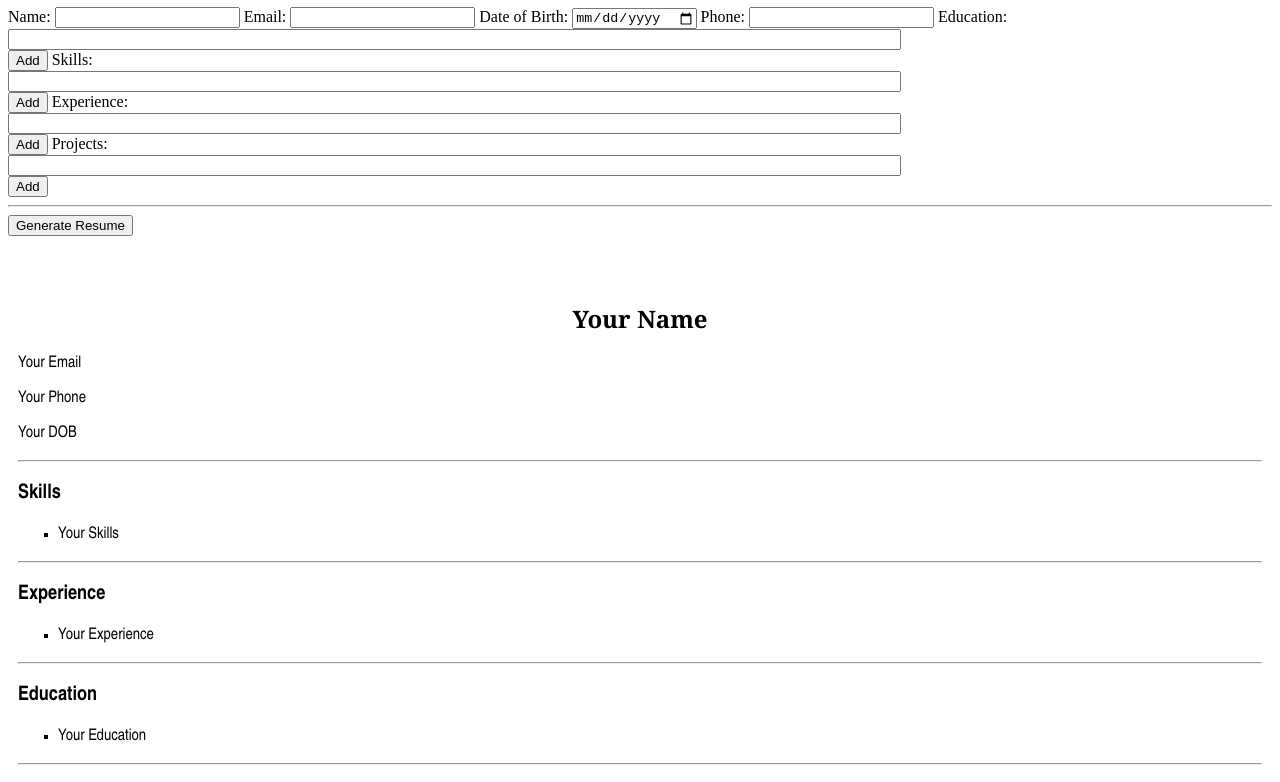
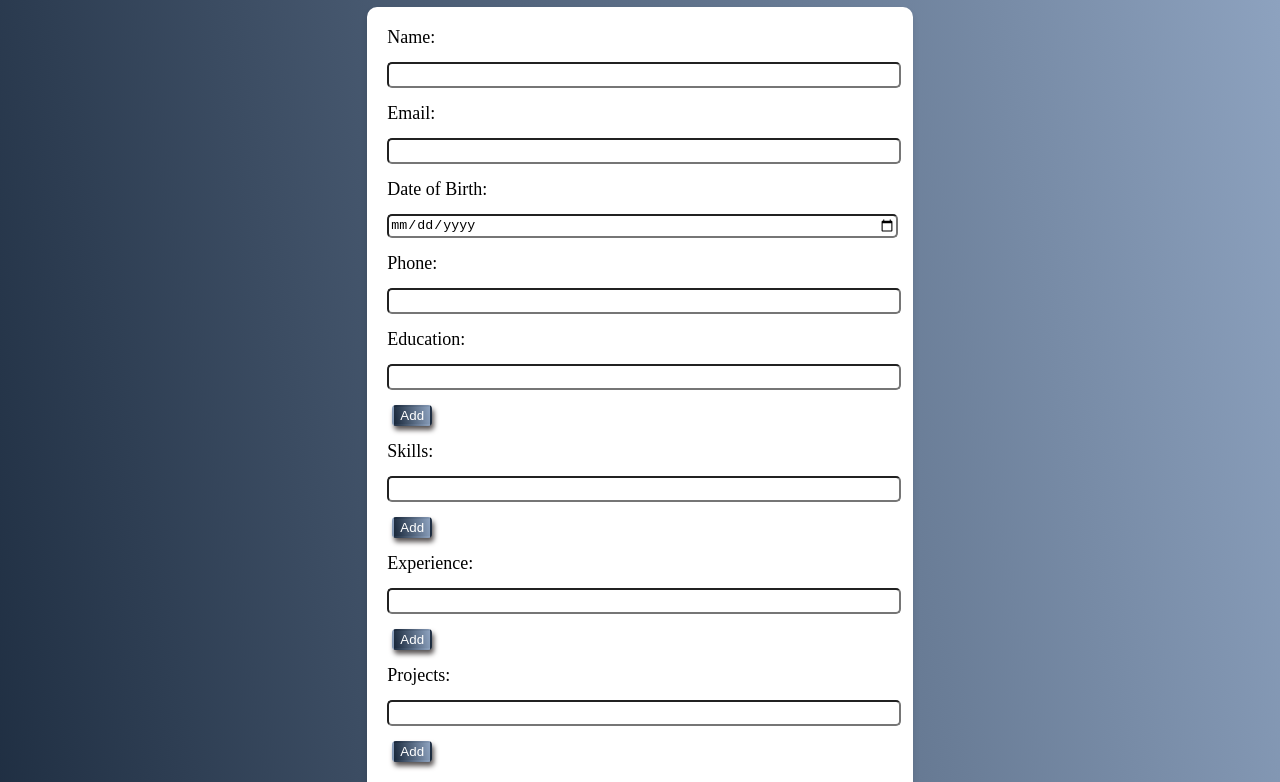
Before and after one commit to VenkataLokeshVemuri/Resume-Generator, a plain HTML site: page Resumegenerator/index.html in a window 1280 px wide. Shown: the part 73-855 px from the top of the page. Drawn offline with Linux system fonts and the light colour scheme.

Commit message:
Added styling part

```diff
--- a/Resumegenerator/index.html
+++ b/Resumegenerator/index.html
@@ -7,10 +7,11 @@
     <link rel="stylesheet" href="styles.css">
 </head>
 <body>
-    <div class="container">
-        <h1>Resume Generator</h1>
+
+    <h1>Welcome!!</h1>
     <div class="form-container">
-            <form id="resumeForm">
+
+
             <label for="name">Name:</label>
             <input type="text" id="name" name="name" oninput="updateResume()" required>
 
@@ -26,7 +27,7 @@
             <label for="Education">Education:</label>
             <div id="education-container" class="education-container">
                 <div class="education-input">
-                        <input style="width: 70%; margin-right: 10px;" type="text" id="Education" name="Education" oninput="updateResume()" required>
+                    <input  type="text" id="Education" name="Education" oninput="updateResume()" required>
                 </div>
             </div>
             <button type="button" id="addEducationBtn">Add</button>
@@ -34,7 +35,7 @@
             <label for="skills">Skills:</label>
             <div id="skills-container" class="skills-container">
                 <div class="skills-input">
-                        <input style="width: 70%; margin-right: 10px;" type="text" id="skills" name="skills" oninput="updateResume()" required>
+                    <input type="text" id="skills" name="skills" oninput="updateResume()" required>
                 </div>
             </div>
             <button type="button" id="addSkillsBtn">Add</button>
@@ -42,7 +43,7 @@
             <label for="experience">Experience:</label>
             <div id="experience-container" class="experience-container">
                 <div class="experience-input">
-                        <input style="width: 70%; margin-right: 10px;" type="text" id="experience" name="experience" oninput="updateResume()" required>
+                    <input type="text" id="experience" name="experience" oninput="updateResume()" required>
                 </div>
             </div>
             <button type="button" id="addExperienceBtn">Add</button>
@@ -50,45 +51,16 @@
             <label for="projects">Projects:</label>
             <div id="projects-container" class="projects-container">
                 <div class="projects-input">
-                        <input style="width: 70%; margin-right: 10px;" type="text" id="projects" name="projects" oninput="updateResume()" required>
+                    <input type="text" id="projects" name="projects" oninput="updateResume()" required>
                 </div>
             </div>
             <button type="button" id="addProjectsBtn">Add</button>
 
             <hr>
             <button type="button" id="generateResumeBtn">Generate Resume</button>
-            </form>
+
     </div>
-<br><br>
-        <div class="resume-preview" id="resumePreview">
-            <h2 id="previewName">Your Name</h2>
-            <div class="info">
-                <p id="previewEmail">Your Email</p>
-                <p id="previewPhone">Your Phone</p>
-                <p id="previewdob">Your DOB</p>
-            </div>
-            <hr>
-            <h3>Skills</h3>
-            <ul id="previewSkills">
-                <li>Your Skills</li>
-            </ul>
-            <hr>
-            <h3>Experience</h3>
-            <ul id="previewExperience">
-                <li>Your Experience</li>
-            </ul>
-            <hr>
-            <h3>Education</h3>
-            <ul id="previewEducation">
-                <li>Your Education</li>
-            </ul>
-            <hr>
-            <h3>Projects</h3>
-            <ul id="previewProjects">
-                <li>Your Projects</li>
-            </ul>
-        </div>
-    </div>
+    <br>
 
     <script src="https://cdnjs.cloudflare.com/ajax/libs/html2pdf.js/0.10.1/html2pdf.bundle.min.js"
     integrity="sha512-GsLlZN/3F2ErC5ifS5QtgpiJtWd43JWSuIgh7mbzZ8zBps+dvLusV+eNQATqgA/HdeKFVgA5v3S/cIrLF7QnIg=="
--- a/Resumegenerator/script.js
+++ b/Resumegenerator/script.js
@@ -34,7 +34,7 @@ function addInputBox(containerId) {
     newInput.classList.add(`${containerId}-input`);
     const input = document.createElement('input');
     input.type = 'text';
-    input.style.width = '70%';
+    input.style.width = '100%';
     input.style.marginRight = '10px';
     input.oninput = updateResume;
     newInput.appendChild(input);
@@ -43,13 +43,50 @@ function addInputBox(containerId) {
 
 function generatePDF() {
     const resumeContent = document.getElementById('resumePreview');
-    console.log(resumeContent.innerHTML); // Debugging: Check if content is being captured
+    console.log(resumeContent.innerHTML);
 
-    // Generate the PDF
+
     html2pdf().from(resumeContent).save();
 }
 
+function createResumePreview() {
+    const resumePreview = document.createElement('div');
+    resumePreview.className = 'resume-preview';
+    resumePreview.id = 'resumePreview';
+    resumePreview.innerHTML = `
+        <h2 id="previewName">Your Name</h2>
+        <div class="info">
+            <p id="previewEmail">Your Email</p>
+            <p id="previewPhone">Your Phone</p>
+            <p id="previewdob">Your DOB</p>
+        </div>
+        <hr>
+        <h3>Skills</h3>
+        <ul id="previewSkills">
+            <li>Your Skills</li>
+        </ul>
+        <hr>
+        <h3>Experience</h3>
+        <ul id="previewExperience">
+            <li>Your Experience</li>
+        </ul>
+        <hr>
+        <h3>Education</h3>
+        <ul id="previewEducation">
+            <li>Your Education</li>
+        </ul>
+        <hr>
+        <h3>Projects</h3>
+        <ul id="previewProjects">
+            <li>Your Projects</li>
+        </ul>
+    `;
+    document.body.appendChild(resumePreview);
+}
+
 document.addEventListener('DOMContentLoaded', () => {
+    createResumePreview();
+
     const generateButton = document.getElementById('generateResumeBtn');
     generateButton.addEventListener('click', generatePDF);
 
--- a/Resumegenerator/styles.css
+++ b/Resumegenerator/styles.css
@@ -1,10 +1,71 @@
-.resume-preview{
-  font-family:Arial Narrow, sans-serif;
+body{
+  background-image: linear-gradient(80deg,rgb(23, 38, 57), rgb(142, 163, 192));
+}
+ h1{
+  color: white;
+}
+
+.info{
+  display: flex;
+  justify-content: space-between;
+  margin-bottom: 0px;
+}
+.form-container {
+  display: flex;
+  flex-direction: column;
+  gap: 10px;
+  font-size: 18px;
+  margin: 0px auto;
+  width: 40%;
+  max-width: 1200px;
+  background: #fff;
+  padding: 20px;
+  border-radius: 10px;
+  box-shadow: 0 4px 6px rgba(0, 0, 0, 0.1);
+}
+.form-container label,
+.form-container input {
+  display: block;
+  height: 20px;
+  border-radius: 5px;
+  width: 80%;
+}
+.form-container button{
+  background-image: linear-gradient(80deg,rgb(23, 38, 57), rgb(142, 163, 192));
+  border-radius: 4px;
+  border-color: transparent;
+  color: white;
+margin-left: 5px;
+  margin-bottom: 5px;
+  box-shadow: 2px 4px 5px #5a5555;
+  width: 40px;
+}
+.form-container button:hover{
+  background-color: rgb(62, 65, 63);
+}
+.form-container button:active{
+padding: 2px;
+transition: 0.2s;
+}
+.form-container input{
+  width: 100%;
+  margin-top: 5px;
+  margin-bottom: 5px;
+}
+#generateResumeBtn{
+  display: block;
+  margin: 0 auto;
+  height: 30px;
+  width: 150px;
+}
+.resume-preview {
+  font-family: Arial Narrow, sans-serif;
   padding: 10px;
   top: 0%;
+  background-color: white;
 }
-.resume-preview h2{
-  font-family:Georgia, 'Times New Roman', Times, serif;
+.resume-preview h2 {
+  font-family: Georgia, 'Times New Roman', Times, serif;
   font-size: 24px;
   text-align: center;
 }
@@ -12,9 +73,7 @@
 .resume-preview h3{
   font-size: 20px;
 }
-.resume-preview li,p{
-  font-size: 16px;
-}
+
 .resume-preview ul{
   list-style-type: square;
 }
```
Lines whose indentation alone changed are shown as unchanged.
